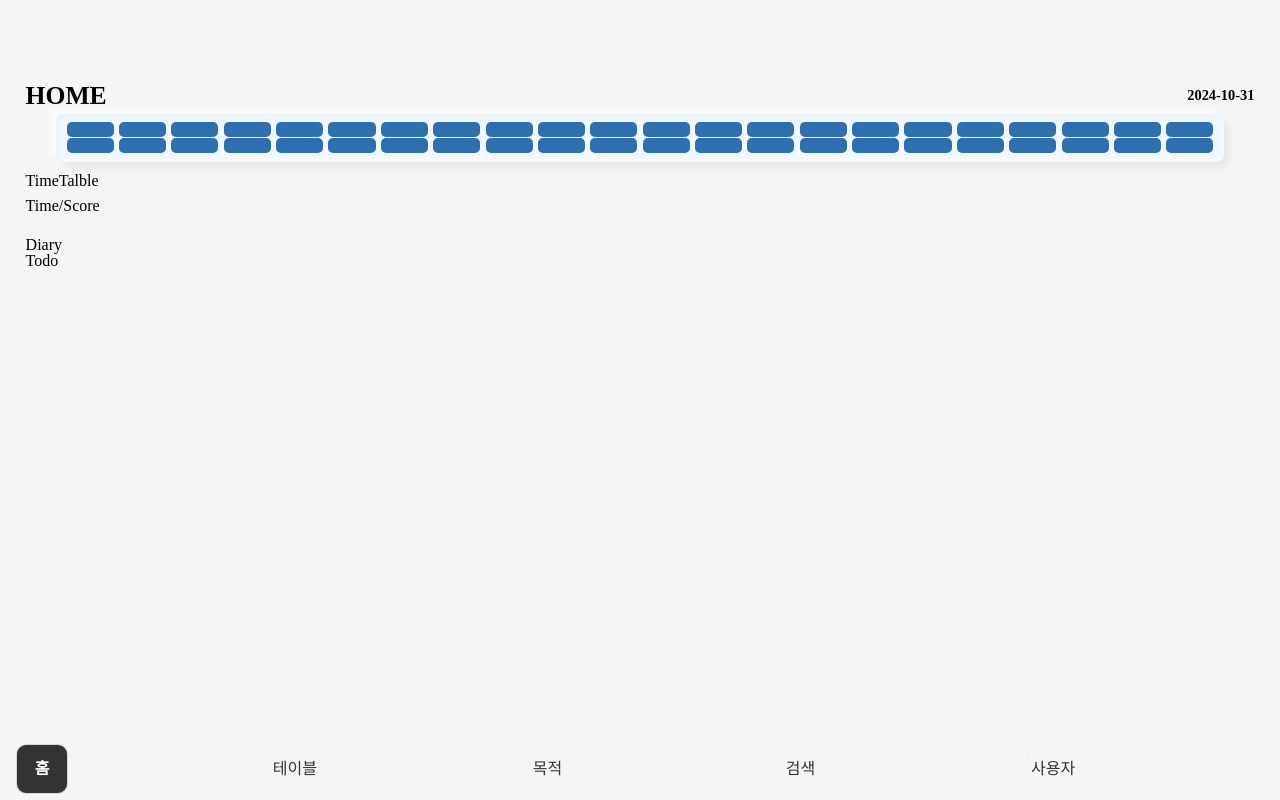
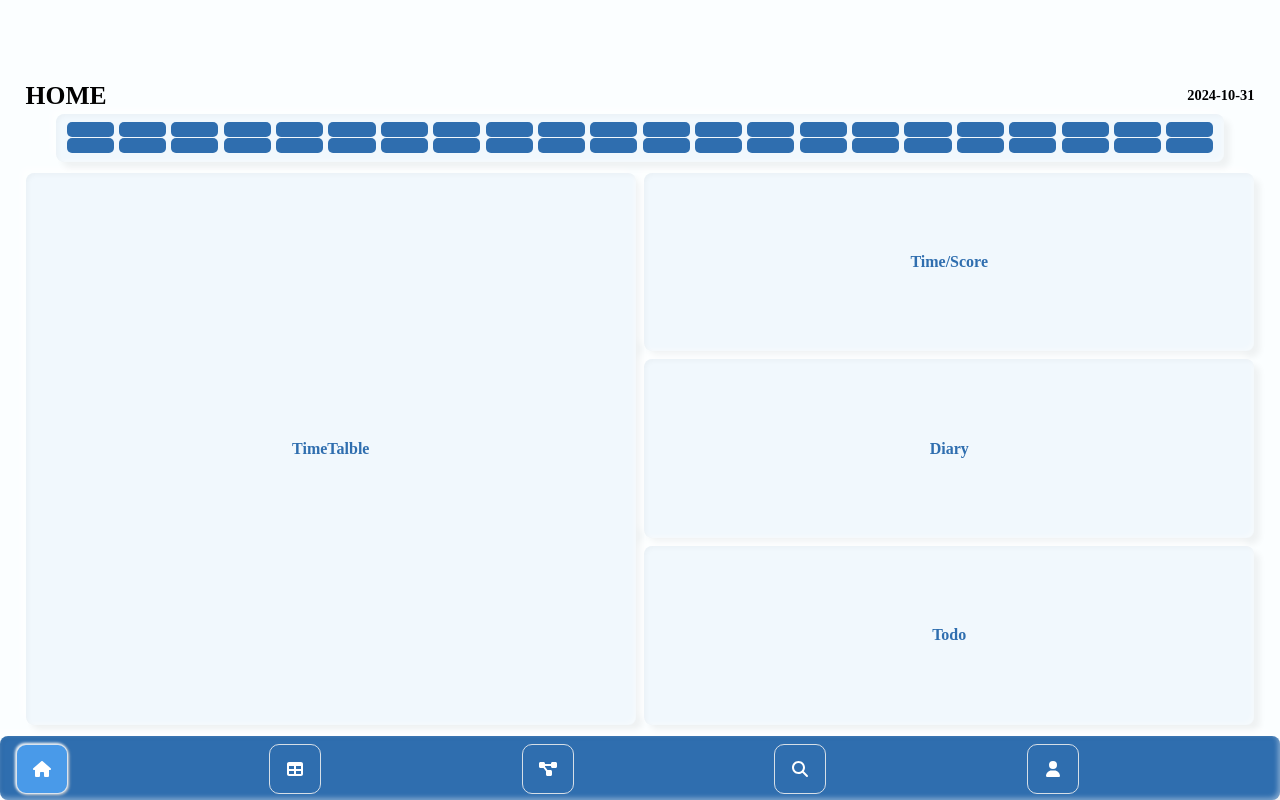
Before and after one commit to UseExponent/Exponent, a React (Vite) app in the folder exponent/: page /Main in a window 1280 px wide. Built offline with nearby package versions, Linux system fonts and the light colour scheme.

Commit message:
Main Desing

```diff
--- a/exponent/package.json
+++ b/exponent/package.json
@@ -10,6 +10,9 @@
     "preview": "vite preview"
   },
   "dependencies": {
+    "@fortawesome/fontawesome-svg-core": "^6.6.0",
+    "@fortawesome/free-solid-svg-icons": "^6.6.0",
+    "@fortawesome/react-fontawesome": "^0.2.2",
     "date-fns": "^4.1.0",
     "framer-motion": "^11.11.10",
     "react": "^18.3.1",
--- a/exponent/src/assets/Footermenu.module.css
+++ b/exponent/src/assets/Footermenu.module.css
@@ -1,7 +1,14 @@
 .active {
   font-weight: bold;
-  border: 1px solid #f1f1f1dd;
-  background: #333;
+  border: 1px solid #60BEF9;
+  background: #499AE9;
   color: #fff !important;
-  box-shadow: 1px 1px 3px #cecece, -1px -1px 3p  #fff;
+  box-shadow: 1px 1px 3px #cecece, -1px -1px 3px  #fff;
+  border-radius: 8px;
+  border: none;
+  outline: none;
+  cursor: pointer;
+  color: #fff;
+  font-weight: bold;
+  transition: all 0.3s;
 }
--- a/exponent/src/components/Footermenu.jsx
+++ b/exponent/src/components/Footermenu.jsx
@@ -1,13 +1,15 @@
 import { NavLink } from 'react-router-dom'
 import styles from '../assets/Footermenu.module.css'
 import styled from "styled-components";
+import { FontAwesomeIcon } from "@fortawesome/react-fontawesome";
+import {faHouse ,faTable, faDiagramProject, faMagnifyingGlass, faUser} from '@fortawesome/free-solid-svg-icons'
 
 const FooterMenu = styled.footer`
   position: fixed;
   left: 0px;
   bottom: 0px;
   width: 100%;
-  z-index: 999;
+  z-index: 9999;
   nav{
     position: relative;
     min-height: 3rem;
@@ -16,6 +18,19 @@ const FooterMenu = styled.footer`
     grid-template-columns: repeat(5, 1fr);
     grid-template-rows: 1fr;
     grid-column-gap: 1rem;
+    background-color: ${({ theme }) => theme.darkBlue};
+    border-radius: 8px;
+    border: none;
+    outline: none;
+    cursor: pointer;
+    color: #fff;
+    font-weight: bold;
+    box-shadow:
+    6px 6px 6px rgba(0,0,0,0.05),
+    -6px -6px 6px rgba(255,255,255,0.6),
+    inset 2px 2px 5px rgba(0,0,0,0.03),
+    inset -2px -2px 5px rgba(255,255,255,0.4);
+    transition: all 0.3s;
     a{
       display: flex;
       max-width: 50px;
@@ -28,18 +43,18 @@ const FooterMenu = styled.footer`
 
       justify-content: center;
       align-items: center;
-      color: #333;
+      color: #fff;
       transition: all .25s;
     }
   }
 `
 
 const navigations = [
-  { to: '/Main', label: '홈' },
-  { to: '/Table', label: '테이블' },
-  { to: '/Object', label: '목적' },
-  { to: '/Search', label: '검색' },
-  { to: '/User', label: '사용자' },
+  { to: '/Main', label: <FontAwesomeIcon icon={faHouse} /> },
+  { to: '/Table', label: <FontAwesomeIcon icon={faTable} /> },
+  { to: '/Object', label: <FontAwesomeIcon icon={faDiagramProject} /> },
+  { to: '/Search', label: <FontAwesomeIcon icon={faMagnifyingGlass} /> },
+  { to: '/User', label: <FontAwesomeIcon icon={faUser} /> },
 ]
 
 export default function Footermenu() {
--- a/exponent/src/components/Globalstyle.jsx
+++ b/exponent/src/components/Globalstyle.jsx
@@ -6,7 +6,7 @@ const GlobalStyle = createGlobalStyle`
     License: none (public domain)
     */
     html{
-        background: ${({ theme }) => theme.Background};
+        background: #fbfeff;
     }
     html, body, div, span, applet, object, iframe,
     h1, h2, h3, h4, h5, h6, p, blockquote, pre,
--- a/exponent/src/components/Section.jsx
+++ b/exponent/src/components/Section.jsx
@@ -5,9 +5,9 @@ const StyledSection = styled.section`
     position: relative;
     width: 96%;
     padding: 0 2%;
-
+    margin-top: 5rem;
+    height: calc(100vh - 5rem - 65px);
     .top{
-        margin-top: 5rem;
         h1{
             font-size: ${({theme}) => theme.lg};
             font-weight: bold;
--- a/exponent/src/components/style.js
+++ b/exponent/src/components/style.js
@@ -8,7 +8,7 @@ const theme = {
   lightBlue: '#60BEF9',
   darkGreen: '#57BA83',
   lightGreen: '#5CC6BA',
-  Background: '#f5f5f5',
+  Background: '#f1f8fd',
 };
 
 export default theme;
--- a/exponent/src/routes/pages/Main.jsx
+++ b/exponent/src/routes/pages/Main.jsx
@@ -18,9 +18,32 @@ const MainStyled = styled.div`
   }
   .bottom{
     display: grid;
-    grid-template-columns: 1fr;
-    grid-template-rows: 40% 60%;
+    grid-template-columns: repeat(2, 1fr);
+    grid-template-rows: repeat(3, 1fr);
+    width: 100%;
+    height: calc(99vh - 5rem - 10rem);
     margin-top: 1rem;
+    gap: .5rem;
+    .TimeTalble{
+      grid-row: 1 / 4;
+    }
+    div{
+      display: grid;
+      place-items: center;
+      background-color: ${({ theme }) => theme.Background};
+      color: ${({ theme }) => theme.darkBlue};
+      border-radius: 8px;
+      border: none;
+      outline: none;
+      cursor: pointer;
+      font-weight: bold;
+      box-shadow:
+      6px 6px 6px rgba(0,0,0,0.05),
+      -6px -6px 6px rgba(255,255,255,0.6),
+      inset 2px 2px 5px rgba(0,0,0,0.03),
+      inset -2px -2px 5px rgba(255,255,255,0.4);
+      transition: all 0.3s;
+    }
   }
 `
 
```
Also changed, not shown: 1 other file (tests, documents, lock files or other folders).
